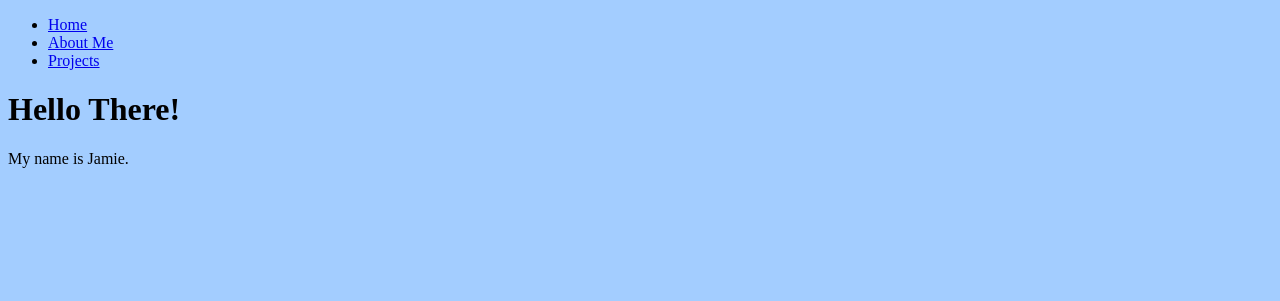
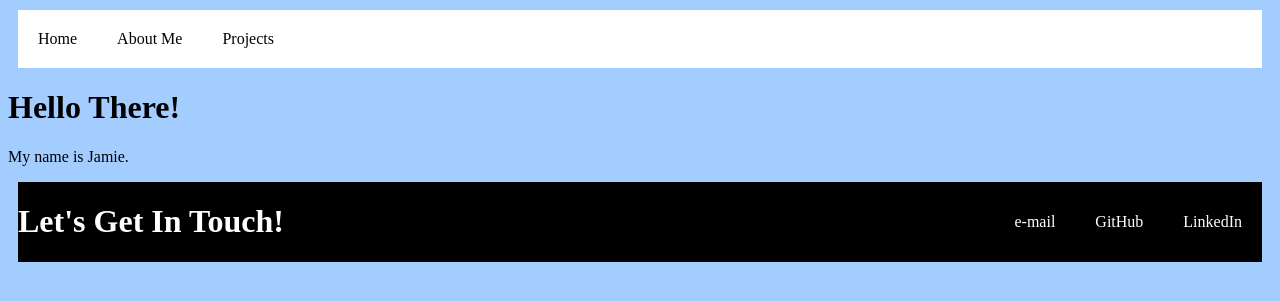
Before and after one commit to JustJeo/portfolio, a Node server app: page /about in a window 1280 px wide. Shown: the top 301 px of the page. Run offline with Node 20, Linux system fonts and the light colour scheme; some libraries are stand-ins or nearby versions.

Commit message:
external links work

```diff
--- a/public/css/style.css
+++ b/public/css/style.css
@@ -1,3 +1,63 @@
 body {
   background: #a3cdff;
 }
+
+nav {
+  background-color: white;
+  color: black;
+  display: flex;
+  justify-content: space-between;
+  margin: 10px;
+}
+
+nav ul li {
+  list-style-type: none;
+  margin: auto;
+  padding: 20px;
+}
+
+nav ul {
+  display: flex;
+  padding: 0;
+  margin: 0;
+}
+
+nav a {
+  text-decoration: none;
+  color: black;
+  transition: color 0.3s ease;
+}
+
+nav a:hover {
+  color: silver;
+}
+
+footer {
+  background-color: black;
+  color: white;
+  display: flex;
+  justify-content: space-between;
+  margin: 10px;
+}
+
+footer ul li {
+  list-style-type: none;
+  margin: auto;
+  padding: 20px;
+}
+
+footer ul {
+  display: flex;
+  padding: 0;
+  margin: 0;
+}
+
+footer a {
+  text-decoration: none;
+  color: white;
+  transition: color 0.3s ease;
+}
+
+footer a:hover {
+  color: silver;
+}
--- a/server.js
+++ b/server.js
@@ -8,7 +8,7 @@ app.set ("view engine", "ejs");
 
 app.use(express.json());
 app.use(express.urlencoded({ extended: false}));
-app.use(express.static("/public"));
+app.use(express.static(__dirname + "/public"));
 app.use(layouts);
 
 // Routes
--- a/views/home.ejs
+++ b/views/home.ejs
@@ -1,5 +1,5 @@
 <!-- This is the Home Page -->
 <div>
-  <img src="/public/images/catSmile.jpg" alt="orange cat smiling">
   <h1>Welcome to my Portfolio!</h1>
+  <img src="https://i.pinimg.com/originals/e5/d8/ae/e5d8ae6d0ba1d115ab9664c2a43577cb.jpg" alt="orange cat smiling">
 </div>
--- a/views/layout.ejs
+++ b/views/layout.ejs
@@ -3,8 +3,8 @@
 <head>
   <meta charset="UTF-8">
   <meta name="viewport" content="width=device-width, initial-scale=1.0">
-  <link rel="stylesheet" href="style.css">
   <title>Just Jeo</title>
+  <link rel="stylesheet" href="/css/style.css">
 </head>
 <body>
   <header>
@@ -18,5 +18,14 @@
   </header>
 
   <%- body %>
+
+  <footer>
+    <h1>Let's Get In Touch!</h1>
+    <ul>
+      <li>e-mail</li>
+      <li><a href="https://github.com/JustJeo">GitHub</a></li>
+      <li><a href="https://www.linkedin.com/in/j-cabrigas/">LinkedIn</a></li>
+    </ul>
+  </footer>
 </body>
 </html>
```
Also changed, not shown: public/images/catSmile.jpg (deleted).
